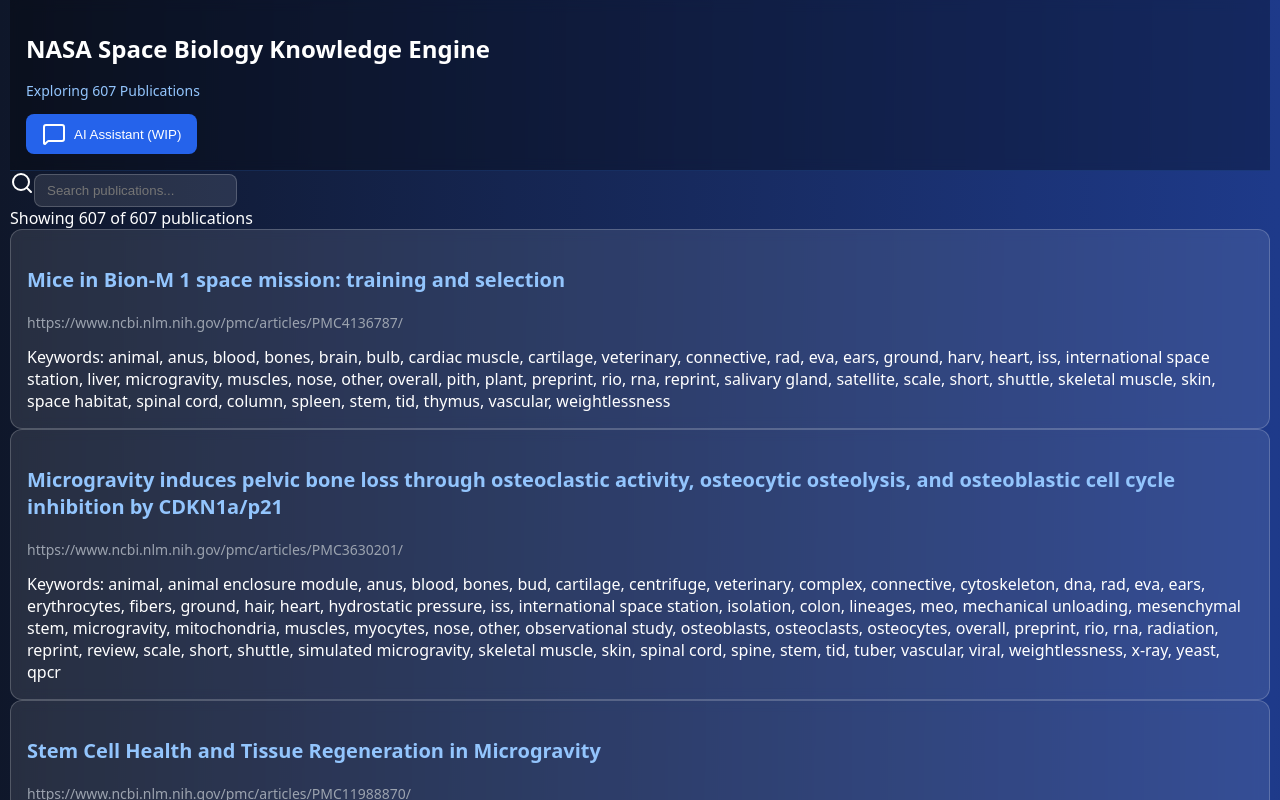
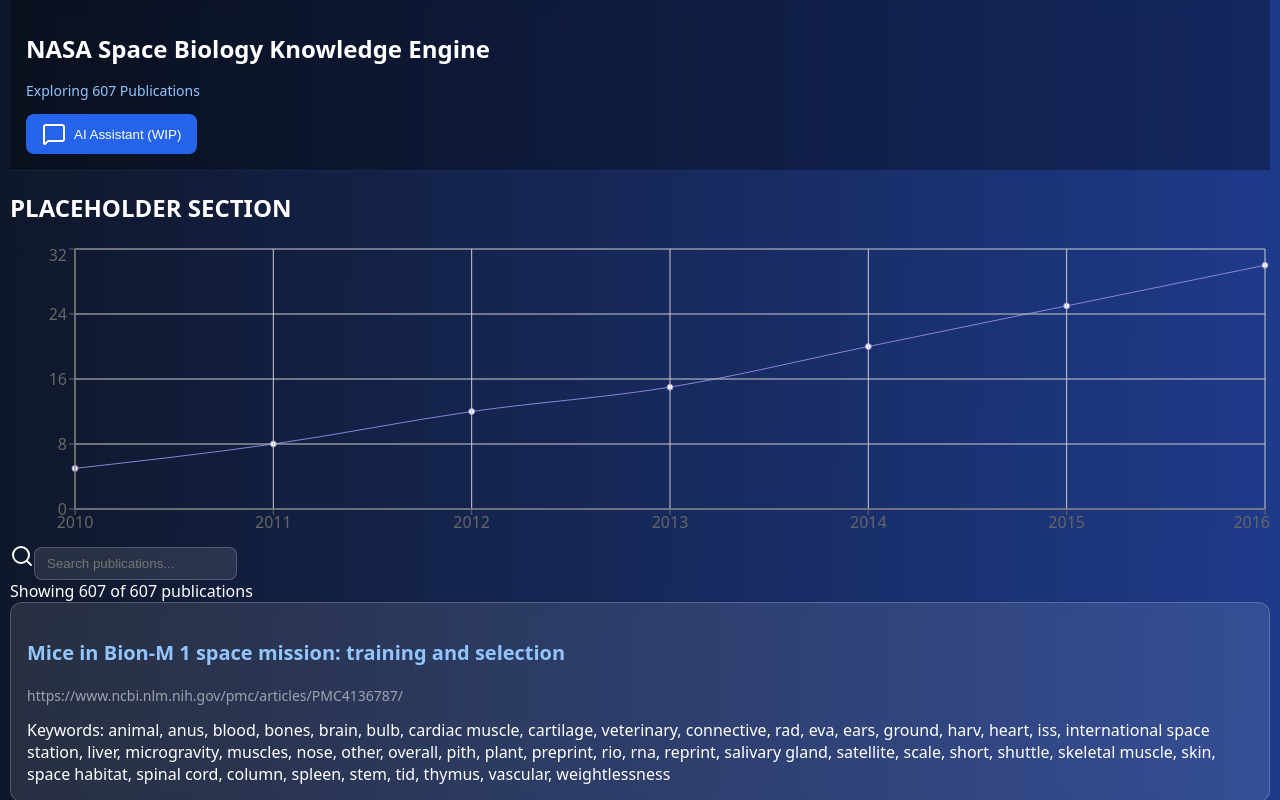
Before and after one commit to tliu05/NASA-Space-Apps, a React (Create React App) app in the folder frontend/: page / in a window 1280 px wide. Shown: the top 800 px of the page. Built offline with nearby package versions, Linux system fonts and the light colour scheme.

Commit message:
added placeholder section for the map

```diff
--- a/frontend/src/App.js
+++ b/frontend/src/App.js
@@ -128,6 +128,29 @@
 
             {/* Graph stuff */}
 
+            <div className="graph-section">
+                <h2 className="section-title">PLACEHOLDER SECTION</h2>
+                <div className="graph-container">
+                <ResponsiveContainer width="100%" height={300}>
+                    <LineChart data={[
+                    { year: '2010', count: 5 },
+                    { year: '2011', count: 8 },
+                    { year: '2012', count: 12 },
+                    { year: '2013', count: 15 },
+                    { year: '2014', count: 20 },
+                    { year: '2015', count: 25 },
+                    { year: '2016', count: 30 }
+                    ]}>
+                    <Line type="monotone" dataKey="count" stroke="#8884d8" />
+                    <CartesianGrid stroke="#ccc" />
+                    <XAxis dataKey="year" />
+                    <YAxis />
+                    <Tooltip />
+                    </LineChart>
+                </ResponsiveContainer>
+                </div>
+            </div>
+
 
 
 
```
